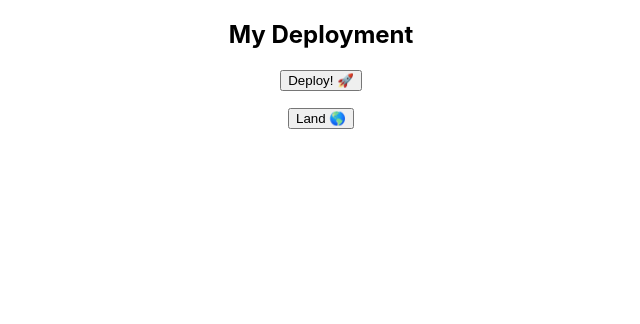
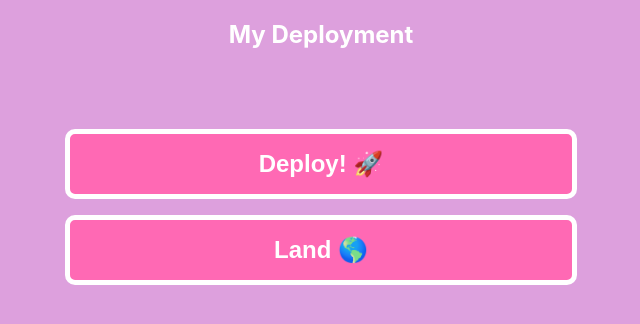
Before and after one commit to chukalicious/deployvercel, a React (Create React App) app: page / in a window 1280 px wide. Shown: the top 324 px of the page, without its empty margins (319-959 px from the left). Built offline with nearby package versions, Linux system fonts and the light colour scheme.

Commit message:
simple stylings

```diff
--- a/src/App.js
+++ b/src/App.js
@@ -4,6 +4,18 @@ import "./App.css";
 function App() {
   const [message, setMessage] = useState("");
   console.log(message);
+
+  const buttonStyles = {
+    marginBottom: "1rem",
+    padding: "1rem",
+    fontSize: "1.5rem",
+    width: "40vw",
+    borderRadius: "10px",
+    backgroundColor: "hotpink",
+    color: "white",
+    fontWeight: "bold",
+    border: "5px solid white",
+  };
 
   const handleClick = () => {
     setMessage("Lift off!!");
@@ -13,19 +25,28 @@ function App() {
   };
   return (
     <div className="App">
-      <h2>My Deployment</h2>
+      <h2 style={{ marginBottom: "5rem", color: "white" }}>My Deployment</h2>
       <div>
-        <button style={{ marginBottom: "1rem" }} onClick={handleClick}>
+        <button style={buttonStyles} onClick={handleClick}>
           Deploy! 🚀
         </button>
       </div>
 
-      <button style={{ marginBottom: "1rem" }} onClick={changeMessage}>
+      <button style={buttonStyles} onClick={changeMessage}>
         Land 🌎{" "}
       </button>
 
       <div>
-        <p>{message}</p>
+        <p
+          style={{
+            fontWeight: "light",
+            fontSize: "2rem",
+            lineHeight: ".5rem",
+            color: "whitesmoke",
+          }}
+        >
+          {message}
+        </p>
       </div>
     </div>
   );
--- a/src/index.css
+++ b/src/index.css
@@ -1,13 +1,14 @@
 body {
   margin: 0;
-  font-family: -apple-system, BlinkMacSystemFont, 'Segoe UI', 'Roboto', 'Oxygen',
-    'Ubuntu', 'Cantarell', 'Fira Sans', 'Droid Sans', 'Helvetica Neue',
+  font-family: -apple-system, BlinkMacSystemFont, "Segoe UI", "Roboto", "Oxygen",
+    "Ubuntu", "Cantarell", "Fira Sans", "Droid Sans", "Helvetica Neue",
     sans-serif;
   -webkit-font-smoothing: antialiased;
   -moz-osx-font-smoothing: grayscale;
+  background-color: plum;
 }
 
 code {
-  font-family: source-code-pro, Menlo, Monaco, Consolas, 'Courier New',
+  font-family: source-code-pro, Menlo, Monaco, Consolas, "Courier New",
     monospace;
 }
```
